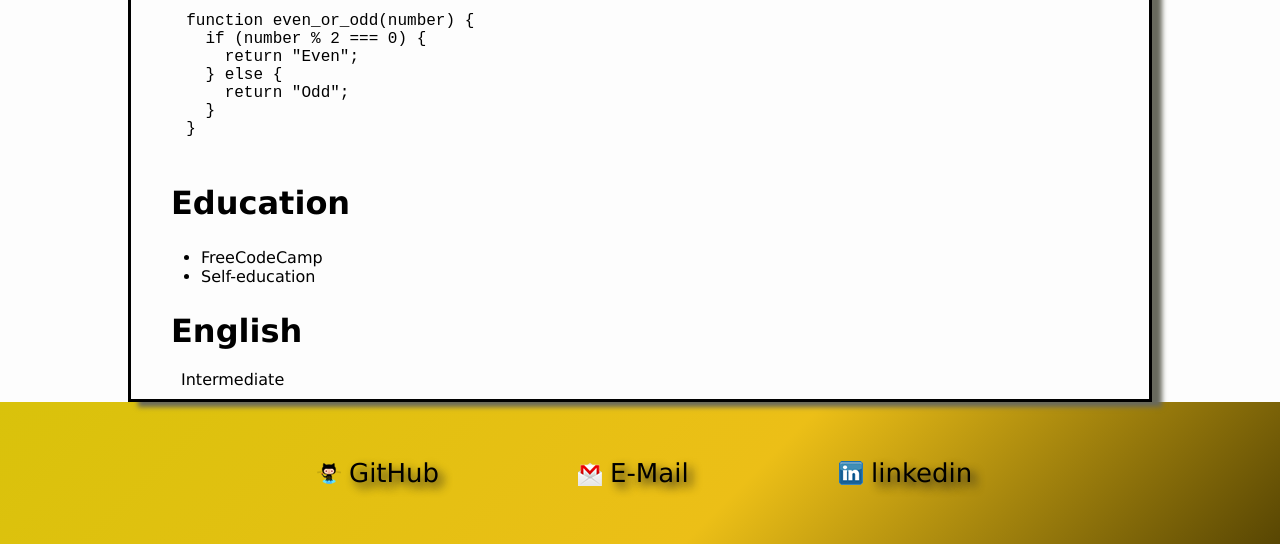
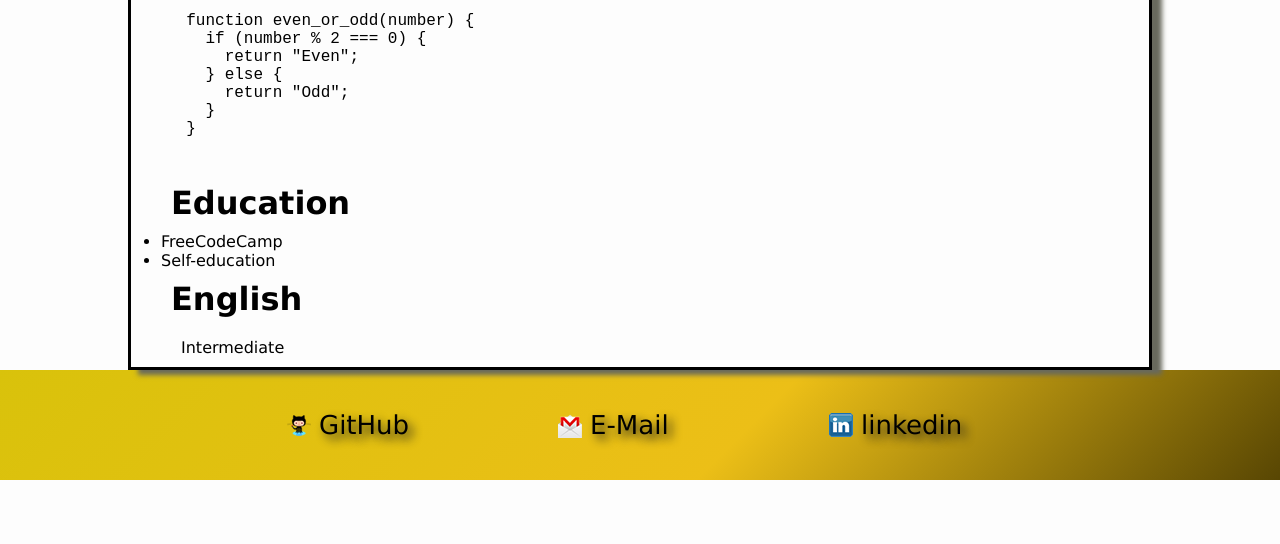
Before and after one commit to Rrroman/rsschool-cv, a plain HTML site: page index.html in a window 1280 px wide. Shown: the part 751-1295 px from the top of the page. After the commit the page ends 1231 px from the top, so only its background shows below. Drawn offline with Linux system fonts and the light colour scheme.

Commit message:
refactor: ul styles

```diff
--- a/css/style.css
+++ b/css/style.css
@@ -18,7 +18,8 @@ textarea,
 p,
 blockquote,
 th,
-td {
+td,
+ul {
   margin: 0;
   padding: 0;
   box-sizing: border-box;
```
